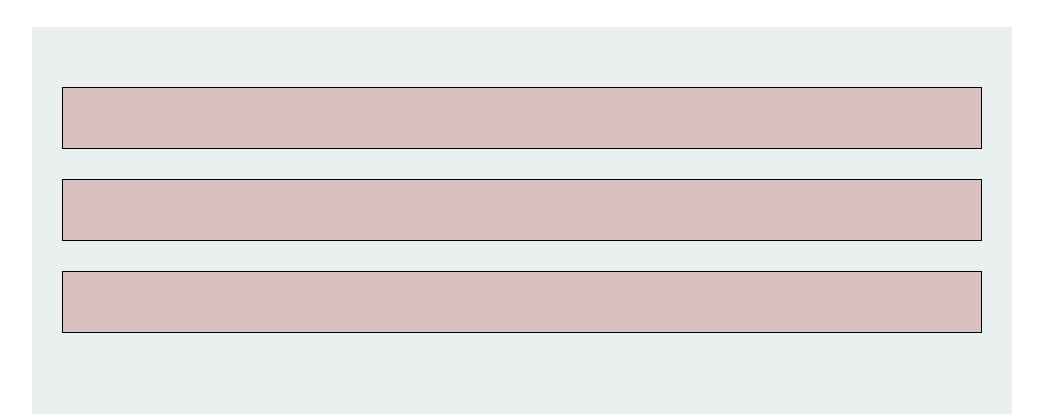
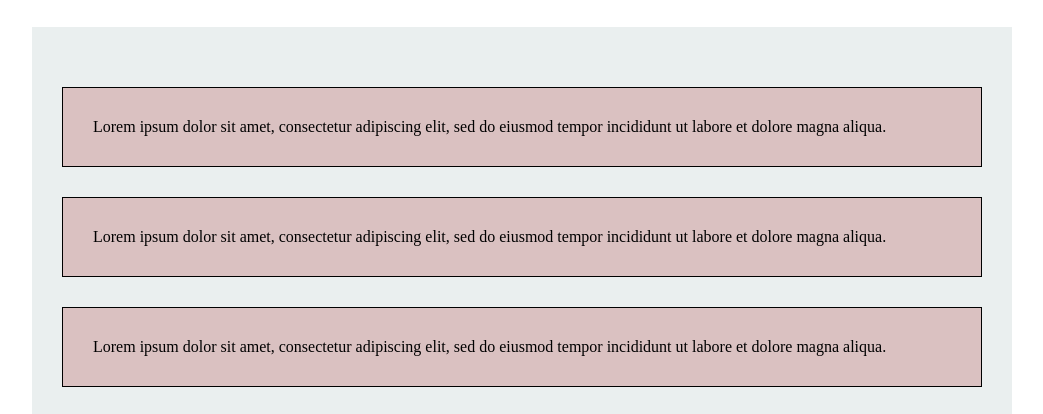
Before and after one commit to olaadebayo/Coursera-test-gh-pages, a website: page index.html in a window 1280 px wide. Shown: the part 250-664 px from the top of the page, without its empty margins (118-1161 px from the left). Drawn offline with Linux system fonts and the light colour scheme.

Commit message:
git commit

```diff
--- a/index.html
+++ b/index.html
@@ -125,9 +125,9 @@
 <h1>Hello Coursera!!!It's a great course!</h1>
 
 <div id="container">
-	<p id="p1"></p>
-	<p id="p2"></p>
-	<p id="p3"></p>
+	<p id="p1">Lorem ipsum dolor sit amet, consectetur adipiscing elit, sed do eiusmod tempor incididunt ut labore et dolore magna aliqua.</p>
+	<p id="p2">Lorem ipsum dolor sit amet, consectetur adipiscing elit, sed do eiusmod tempor incididunt ut labore et dolore magna aliqua.</p>
+	<p id="p3">Lorem ipsum dolor sit amet, consectetur adipiscing elit, sed do eiusmod tempor incididunt ut labore et dolore magna aliqua.</p>
 
 
 <div class="row">
```
